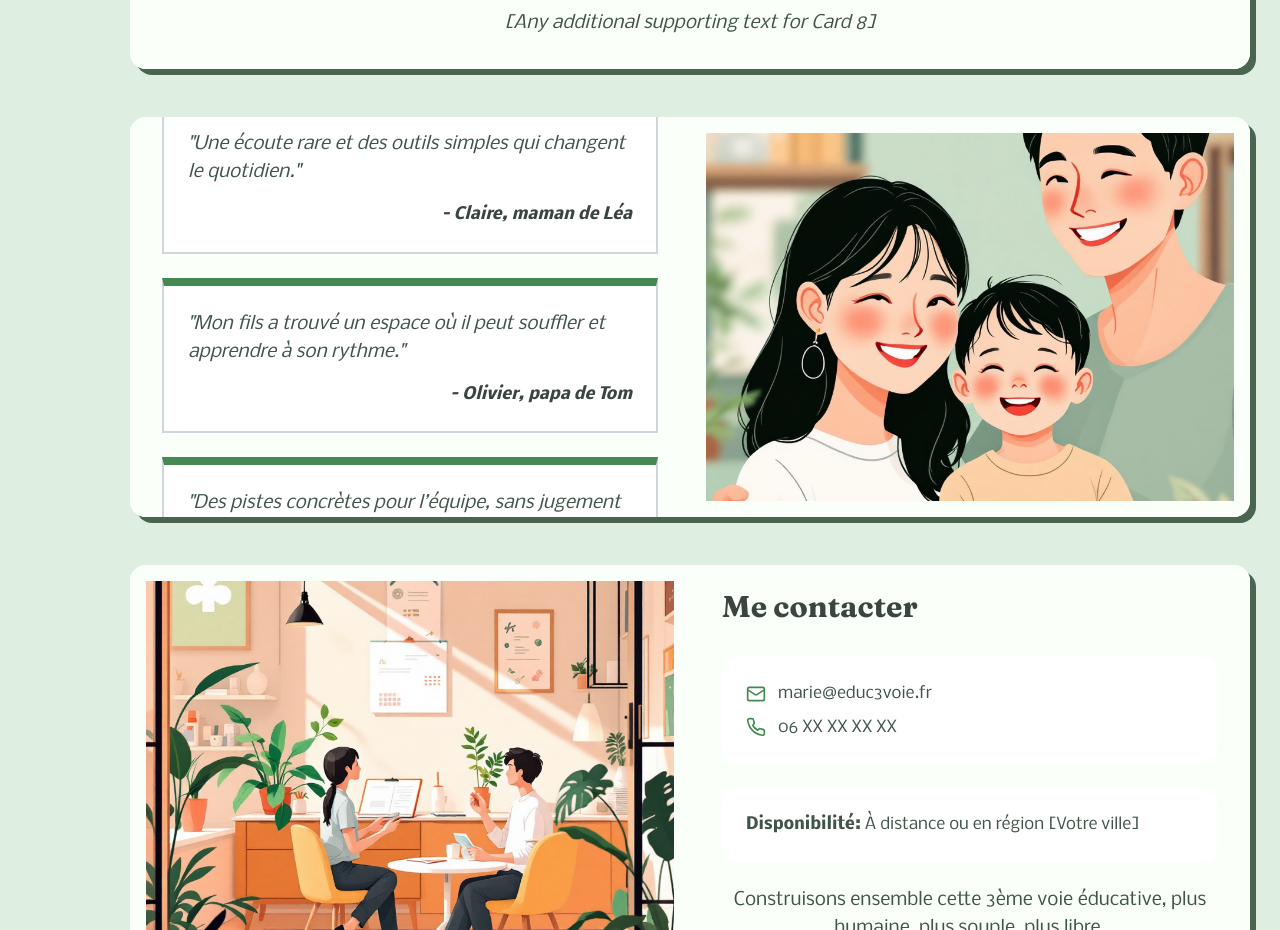
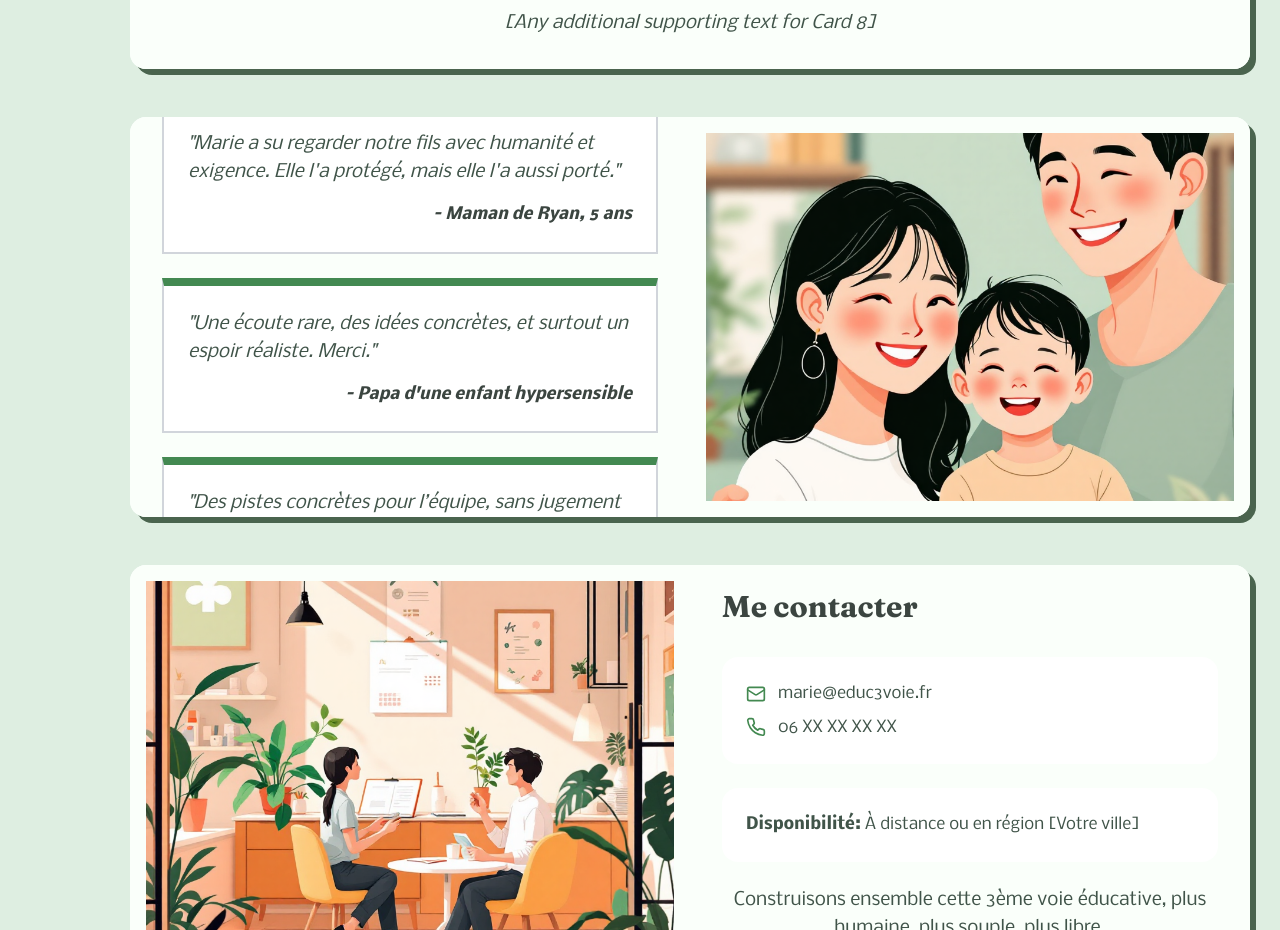
Before and after one commit to Marie3emeVoie/la-3eme-voie, a React (Vite) app: page / in a window 1280 px wide. Shown: the part 5840-6770 px from the top of the page. Built offline with nearby package versions, Linux system fonts and the light colour scheme.

Commit message:
modified:   src/App.jsx

```diff
--- a/src/App.jsx
+++ b/src/App.jsx
@@ -167,8 +167,8 @@ export default function App() {
   ];
 
   const testimonials = [
-    { quote: "Une écoute rare et des outils simples qui changent le quotidien.", author: "Claire, maman de Léa" },
-    { quote: "Mon fils a trouvé un espace où il peut souffler et apprendre à son rythme.", author: "Olivier, papa de Tom" },
+    { quote: "Marie a su regarder notre fils avec humanité et exigence. Elle l'a protégé, mais elle l'a aussi porté.", author: "Maman de Ryan, 5 ans" },
+    { quote: "Une écoute rare, des idées concrètes, et surtout un espoir réaliste. Merci.", author: "Papa d'une enfant hypersensible" },
     { quote: "Des pistes concrètes pour l’équipe, sans jugement et avec douceur.", author: "Sophie, enseignante" },
   ];
 
```
